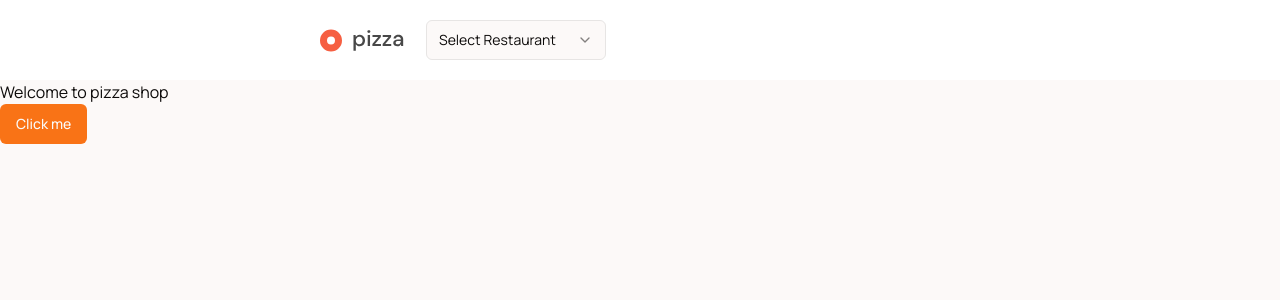
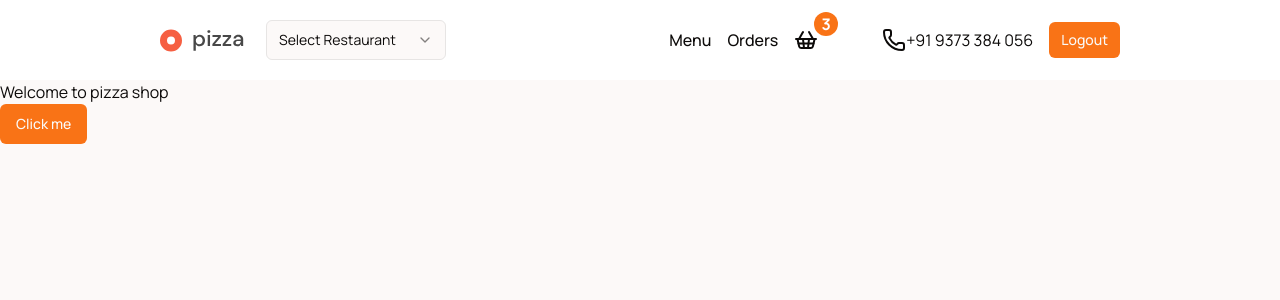
Before and after one commit to Anish892003/Pizza-app, a Next.js app: page / in a window 1280 px wide. Shown: the top 300 px of the page. Built offline with nearby package versions, Linux system fonts and the light colour scheme.

Commit message:
added navbar

```diff
--- a/src/components/custom/header.tsx
+++ b/src/components/custom/header.tsx
@@ -1,10 +1,13 @@
 import React from 'react'
 import { Select, SelectContent, SelectItem, SelectTrigger, SelectValue } from '../ui/select'
+import Link from 'next/link'
+import { Phone, ShoppingBasket } from 'lucide-react'
+import { Button } from '../ui/button'
 
 const Header = () => {
     return (
         <header className='bg-white'>
-            <nav className='container py-5 px-80'>
+            <nav className='container py-5 flex items-center px-40 justify-between'>
 
                 <div className='flex items-center space-x-4'>
                     <svg
@@ -32,6 +35,25 @@
                     </Select>
 
                 </div>
+                <div className='flex items-center gap-4'>
+                    <ul className='flex items-center font-medium space-x-4'>
+                        <li><Link className='hover:text-primary' href={'/'}>Menu</Link></li>
+                        <li><Link className='hover:text-primary' href={'/'}>Orders</Link></li>
+                    </ul>
+                    <div className='relative'>
+                        <Link href='/cart'>
+                            <ShoppingBasket className='hover:text-primary' />
+                        </Link>
+                        <span className="absolute -top-4 -right-5 h-6 w-6 flex items-center justify-center rounded-full bg-primary font-bold text-white">
+                            3
+                        </span>
+                    </div>
+                    <div className="flex items-center ml-12">
+                        <Phone />
+                        <span>+91 9373 384 056</span>
+                    </div>
+                    <Button size={'sm'}>Logout</Button>
+                </div>
             </nav>
 
         </header>
```
